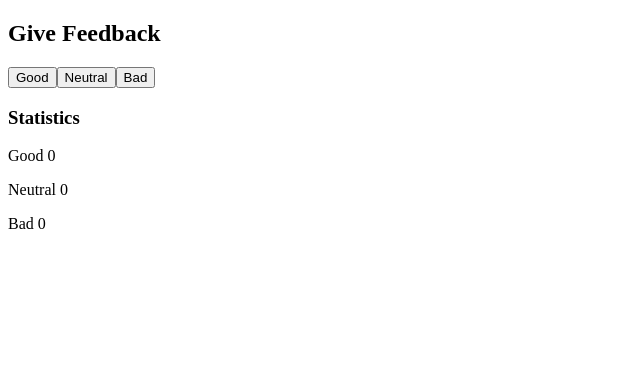
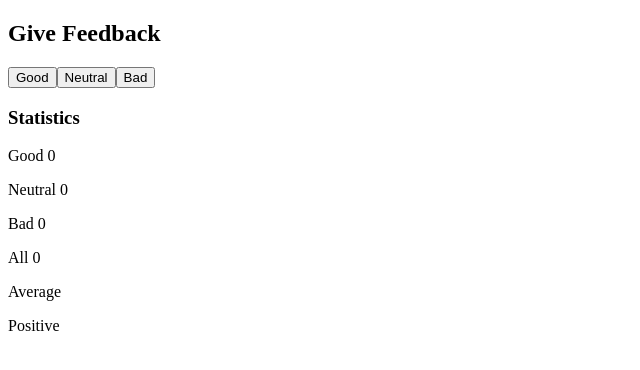
Before and after one commit to Gerog13/full-stack-open-2021, a React (Create React App) app in the folder part-1/unicafe/: page / in a window 1280 px wide. Shown: the top 370 px of the page, without its empty margins (0-640 px from the left). Built offline with nearby package versions, Linux system fonts and the light colour scheme.

Commit message:
unicafe step2 added, display values component updated

```diff
--- a/part-1/unicafe/src/App.js
+++ b/part-1/unicafe/src/App.js
@@ -5,12 +5,18 @@ const Button = ({ handleClick, text }) => {
 };
 
 const DisplayValues = ({ good, neutral, bad }) => {
+  let allStatistics = good + neutral + bad;
+  let average = (good - bad) / allStatistics;
+  let positive = good / allStatistics * 100;
   return (
     <div>
       <h3>Statistics</h3>
       <p>Good {good}</p>
       <p>Neutral {neutral}</p>
       <p>Bad {bad}</p>
+      <p>All {allStatistics}</p>
+      <p>Average {isNaN(average) ? '' : average}</p>
+      <p>Positive {isNaN(positive) ? '' : `${positive} %`}</p>
     </div>
   );
 };
```
